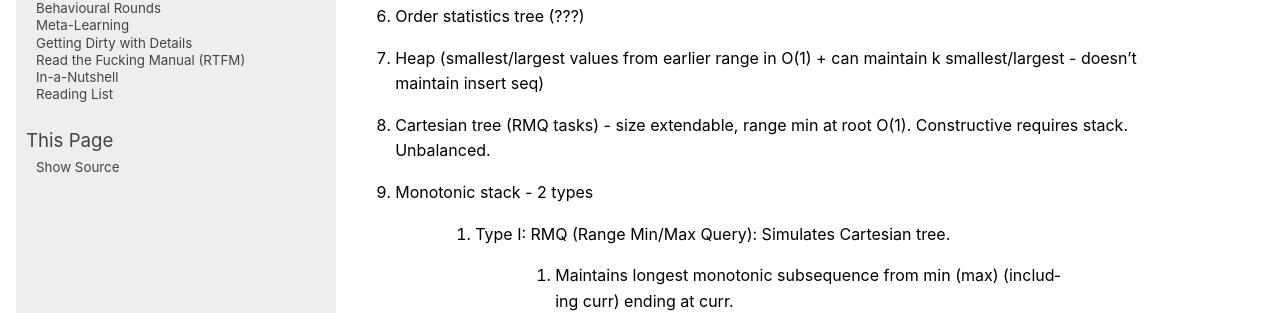
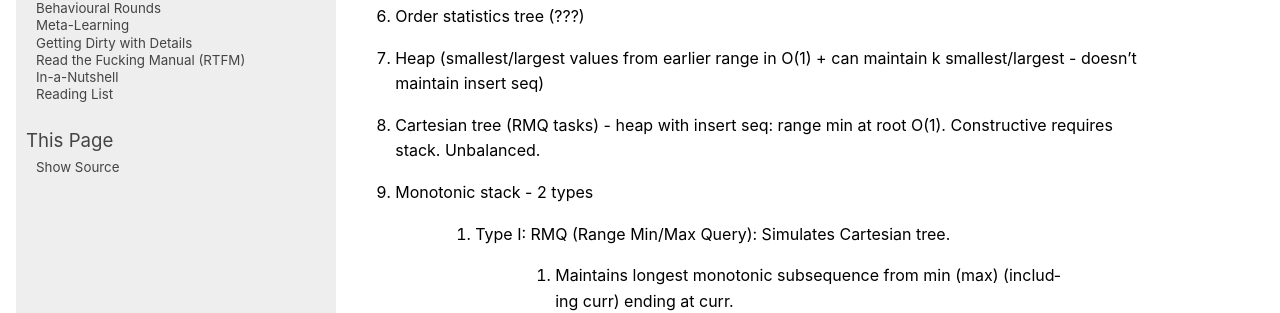
Before and after one commit to uselesstechjunks/leetcode, a Sphinx documentation site: the page built from docs/source/dsa/index.rst, in a window 1280 px wide and 900 px high, scrolled down 1995 px. Shown: the part 145-458 px from the top of the window. Built offline with Sphinx 7.4.7, drawn with Linux system fonts in a browser that asks for light colours; pages that are not in the unit, such as notebooks, are missing from menus.

Commit message:
Update index.rst

```diff
--- a/docs/source/dsa/index.rst
+++ b/docs/source/dsa/index.rst
@@ -40,7 +40,7 @@ Unordered? (a) Linear search (b) divide & conquer (c) use bookkeeping techniques
 #. BST (all earlier values searchable in O(lg n) - doesn't maintain insert seq)
 #. Order statistics tree (???)
 #. Heap (smallest/largest values from earlier range in O(1) + can maintain k smallest/largest - doesn't maintain insert seq)
-#. Cartesian tree (RMQ tasks) - size extendable, range min at root O(1). Constructive requires stack. Unbalanced.
+#. Cartesian tree (RMQ tasks) - heap with insert seq: range min at root O(1). Constructive requires stack. Unbalanced.
 #. Monotonic stack - 2 types
 
 	#. Type I: RMQ (Range Min/Max Query): Simulates Cartesian tree.
```
